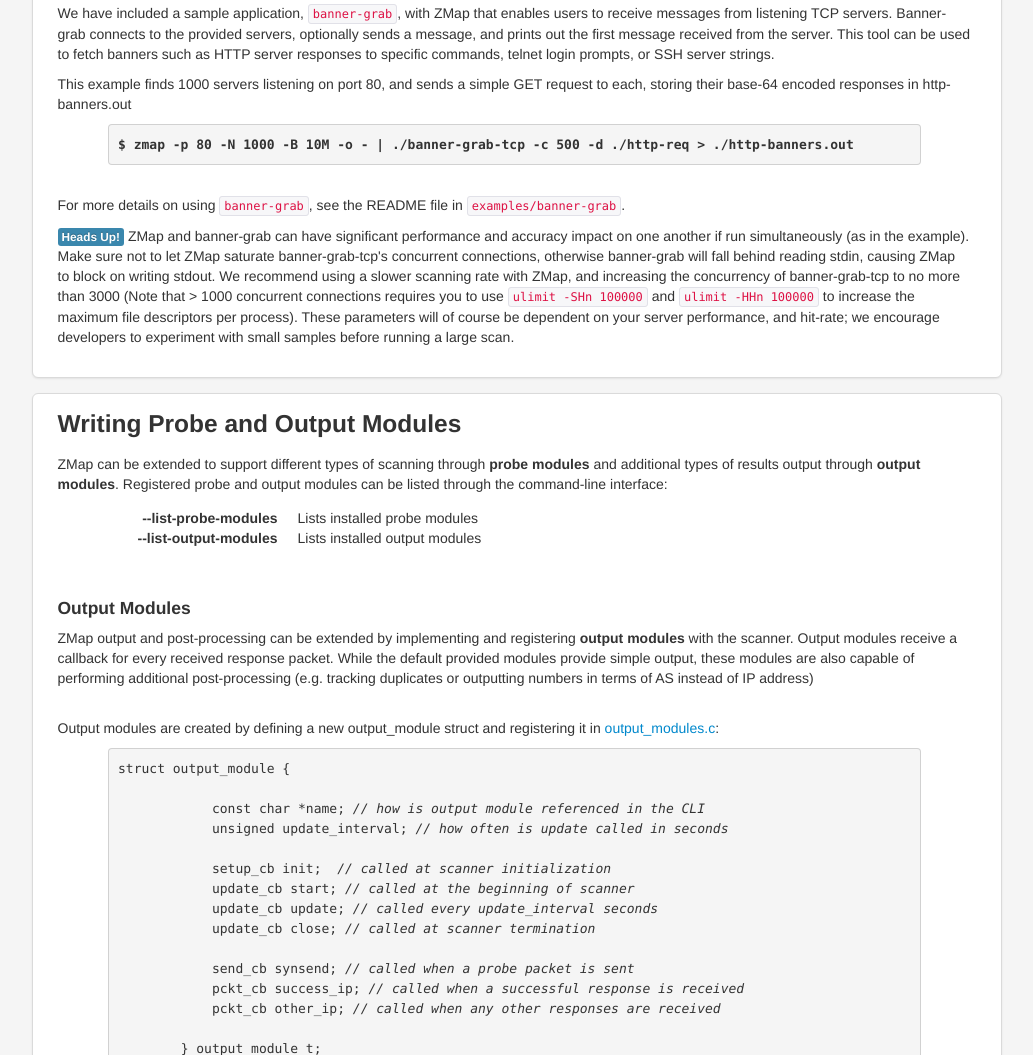
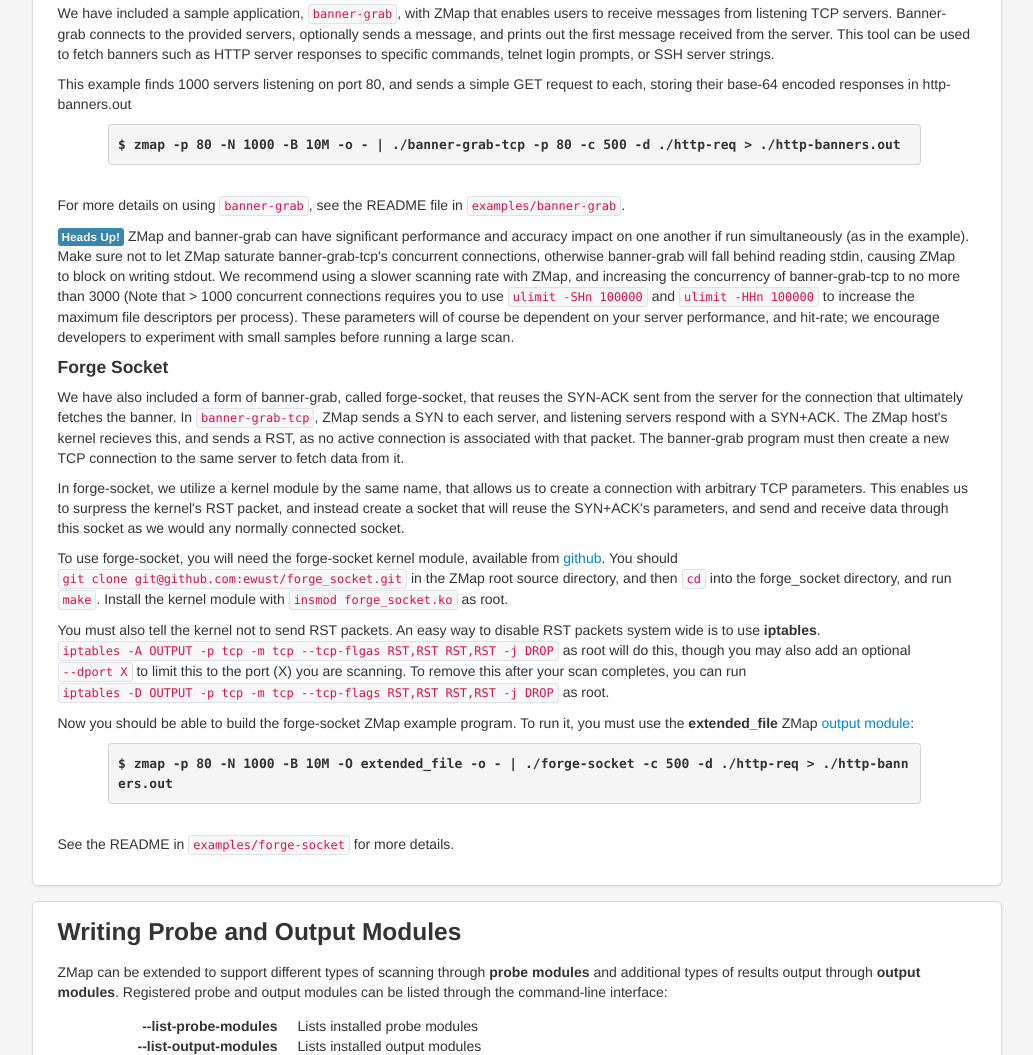
Before and after one commit to zmap/website, a plain HTML site: page documentation.html in a window 1280 px wide. Shown: the part 3380-4435 px from the top of the page, without its empty margins (121-1154 px from the left). Drawn offline with Linux system fonts and the light colour scheme.

Commit message:
forgesocket addded

```diff
--- a/documentation.html
+++ b/documentation.html
@@ -242,7 +242,7 @@ parseable scan statistics</a>.</p>
 
                          <p>This example finds 1000 servers listening on port 80, and sends a simple GET request to each,
                          storing their base-64 encoded responses in http-banners.out</p>
-                         <div class="indent"><pre><b>$ zmap -p 80 -N 1000 -B 10M -o - | ./banner-grab-tcp -c 500 -d ./http-req &gt; ./http-banners.out</b></pre></div>
+                         <div class="indent"><pre><b>$ zmap -p 80 -N 1000 -B 10M -o - | ./banner-grab-tcp -p 80 -c 500 -d ./http-req &gt; ./http-banners.out</b></pre></div>
                          <p>For more details on using <code>banner-grab</code>, see the README file in <code>examples/banner-grab</code>.</p>
 
                          <p><span class="label label-info">Heads Up!</span>
@@ -256,6 +256,38 @@ parseable scan statistics</a>.</p>
                          to increase the maximum file descriptors per process). These parameters will of course
                          be dependent on your server performance, and hit-rate; we encourage developers to experiment
                          with small samples before running a large scan.</p>
+
+                         <a name="forge-socket"></a>
+                         <h4>Forge Socket</h4>
+
+						<p>We have also included a form of banner-grab, called forge-socket, that reuses the SYN-ACK
+						sent from the server for the connection that ultimately fetches the banner. In <code>banner-grab-tcp</code>,
+						ZMap sends a SYN to each server, and listening servers respond with a SYN+ACK. The ZMap host's kernel recieves
+						this, and sends a RST, as no active connection is associated with that packet. The banner-grab program must
+						then create a new TCP connection to the same server to fetch data from it.</p>
+
+						<p>In forge-socket, we utilize a kernel module by the same name, that allows us to create a connection
+						with arbitrary TCP parameters. This enables us to surpress the kernel's RST packet, and instead
+						create a socket that will reuse the SYN+ACK's parameters, and send and receive data through this socket
+						as we would any normally connected socket.</p>
+
+						<p>To use forge-socket, you will need the forge-socket kernel module, available from
+						<a href="https://github.com/ewust/forge_socket/">github</a>. You should <code>git clone git@github.com:ewust/forge_socket.git</code>
+						in the ZMap root source directory, and then <code>cd</code> into the forge_socket directory, and run <code>make</code>.
+						Install the kernel module with <code>insmod forge_socket.ko</code> as root.</p>
+
+						<p>You must also tell the kernel not to send RST packets. An easy way to disable RST packets system wide is
+						to use <b>iptables</b>. <code>iptables -A OUTPUT -p tcp -m tcp --tcp-flgas RST,RST RST,RST -j DROP</code> as root will
+						do this, though you may also add an optional <code>--dport X</code> to limit this to the port (X) you are scanning.
+						To remove this after your scan completes, you can run <code>iptables -D OUTPUT -p tcp -m tcp --tcp-flags RST,RST RST,RST -j DROP</code>
+						as root. </p>
+
+						<p>Now you should be able to build the forge-socket ZMap example program. To run it, you must use the <b>extended_file</b>
+						ZMap <a href="#outputmodule">output module</a>:</p>
+
+                         <div class="indent"><pre><b>$ zmap -p 80 -N 1000 -B 10M -O extended_file -o - | ./forge-socket -c 500 -d ./http-req &gt; ./http-banners.out</b></pre></div>
+
+						<p>See the README in <code>examples/forge-socket</code> for more details.</p>
 
 					</div>
 				</div>
```
